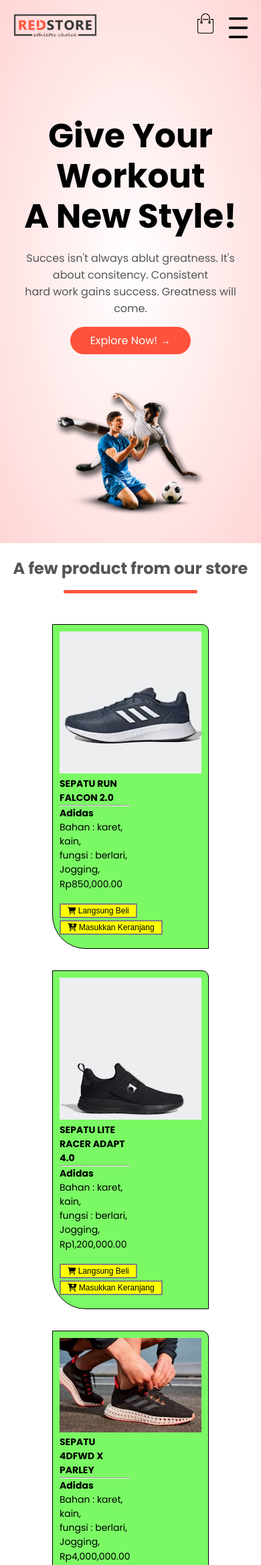
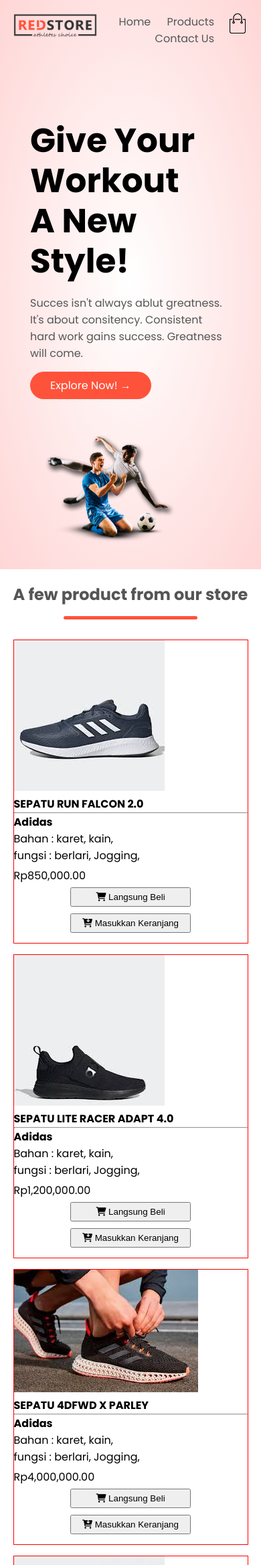
Before and after one commit to MoehammadAlji/redstore, a PHP site: page / in a window 390 px wide. Shown: the top 2337 px of the page at 67% size. Run offline with PHP 8.4, Linux system fonts and the light colour scheme; some libraries are stand-ins or nearby versions.

Commit message:
bismillah2

```diff
--- a/pertemuan2/RedStore/index.php
+++ b/pertemuan2/RedStore/index.php
@@ -88,11 +88,11 @@ $jualansepatu = [
 
     <section class="aaaa">
         <div class="list-product">
-            <ul>
+            <ul class="ini-ul">
                 <?php foreach ($jualansepatu as $product) : ?>
                     <li>
                         <div class="eee">
-                            <img src="<?= $product['gambar'] ?>">
+                            <img src="<?= $product['gambar'] ?>" class="gambar">
                         </div>
                         <div class="items">
                             <strong><?= $product['namasepatu'] ?></strong>
@@ -110,12 +110,16 @@ $jualansepatu = [
                             <div class="harga" style="margin-top:-20px !important;"> <?= "Rp" . number_format($product['hargasepatu'], 2) ?> <br>
                             </div>
                         </div>
-                        <div class="button" style="margin-top:10px !important;">
-                            <button type="button" style="padding:2px 10px; background-color:yellow; border:2px solid grey; font-size:12px;">
-                                <i class="fa fa-shopping-cart" style="font-size:11px; margin-right:5   px;" aria-hidden="true"></i> Langsung Beli
+                        <div class="button">
+                            <button type="button">
+                                <i class="fa fa-shopping-cart" aria-hidden="true"></i> Langsung Beli
                             </button>
-                            <a href="product.php"><button type="button" style="padding:2px 10px; background-color:yellow; border:2px solid grey; font-size:12px;"><i class="fa fa-cart-arrow-down" aria-hidden="true"></i>
-                                    Masukkan Keranjang</button></a>
+                            <a href="product.php">
+                                <button type="button">
+                                    <i class="fa fa-cart-arrow-down" aria-hidden="true"></i>
+                                    Masukkan Keranjang
+                                </button>
+                            </a>
                         </div>
 
                     </li>
--- a/pertemuan2/RedStore/style.css
+++ b/pertemuan2/RedStore/style.css
@@ -368,129 +368,29 @@ select:focus {
 
 
 /*========== PRODUCT ==========*/
-
-.list-product ul {
-    display: flex;
-    flex-wrap: wrap;
-    justify-content: space-evenly;
+.list-product {
+    max-width: 1200px;
+    width: 90%;
+    margin-inline: auto;
 }
 
-.list-product ul li {
-    display: flex;
-    flex-direction: row;
-    border: 1px solid;
-    width: 46%;
-    margin: 1rem auto;
-    align-items: center;
-    gap: 0.3rem;
-    background-color: #7BF965;
-    border-radius: 0px 10px 0px 50px;
-    flex-wrap: wrap;
-    padding: 10px;
+.ini-ul li {
+    border: 1px solid red;
+    margin-bottom: 1rem;
 }
 
-.list-product ul li img {
-    width: 100%;
-    /* height: auto; */
-    /* height: 200px; */
-    height: 100%;
-    /* margin: 10px; */
-    display: block;
+.button{
+    padding:5px 10px;
+
 }
 
-.kuas {
-    width: 200px;
-    height: 170px;
-    flex-basis: 40%;
+.button button, .button a{
+    display: block;
+    margin-bottom: 10px;
+    width: 180px;
+    margin-inline: auto;
 }
 
-.kuas .container {
-    display: grid;
-    overflow: hidden;
-    border-radius: 20px 20px 20px 20px;
-    place-items: center;
-    width: 200px;
-    height: 200px;
+.button button{
+    padding: 5px;
 }
-
-.items {
-    font-size: 14px;
-    flex-basis: 50%;
-}
-
-.list-product li {
-    transition: transform 0.5s;
-}
-
-.list-product li:hover {
-    transform: translateY(-10px);
-}
-
-.button {
-    margin: 10px auto;
-    transition: transform 0.5s;
-}
-
-.buttonL:hover {
-    transform: translateY(-10px);
-}
-
-
-/* ========== FOR MEDIA QUERY MENU MORE THAN 800 ==========*/
-
-@media only screen and (max-width: 800px) {
-    nav ul {
-        position: absolute;
-        top: 70px;
-        left: 0;
-        background: #333;
-        width: 100%;
-        overflow: hidden;
-        transition: max-heigt 0.5s;
-    }
-    nav ul li {
-        display: block;
-        margin-right: 50px;
-        margin-top: 10px;
-        margin-bottom: 10px;
-    }
-    nav ul li a {
-        color: #fff;
-    }
-    .menu-icon {
-        display: block;
-        cursor: pointer;
-    }
-    .list-product ul li {
-        width: 60%;
-    }
-    /* .list-product ul li img {
-        width: 25px;
-        height: 10px;
-    } */
-}
-
-
-/* ========== FOR MEDIA QUERY MENU LESS THAN 600==========*/
-
-@media only screen and (max-width: 600px) {
-    .row {
-        text-align: center;
-    }
-    .col-2,
-    .col-3,
-    .col-4 {
-        flex-basis: 100%;
-    }
-}
-
-@media only screen and (max-width: 600px) {
-    .row {
-        text-align: center;
-    }
-    .col-2,
-    .col-3,
-    .col-4 {
-        flex-basis: 100%;
-    }
-}
```
Also changed, not shown: pertemuan2/RedStore/product.php (+4 -5 lines).
